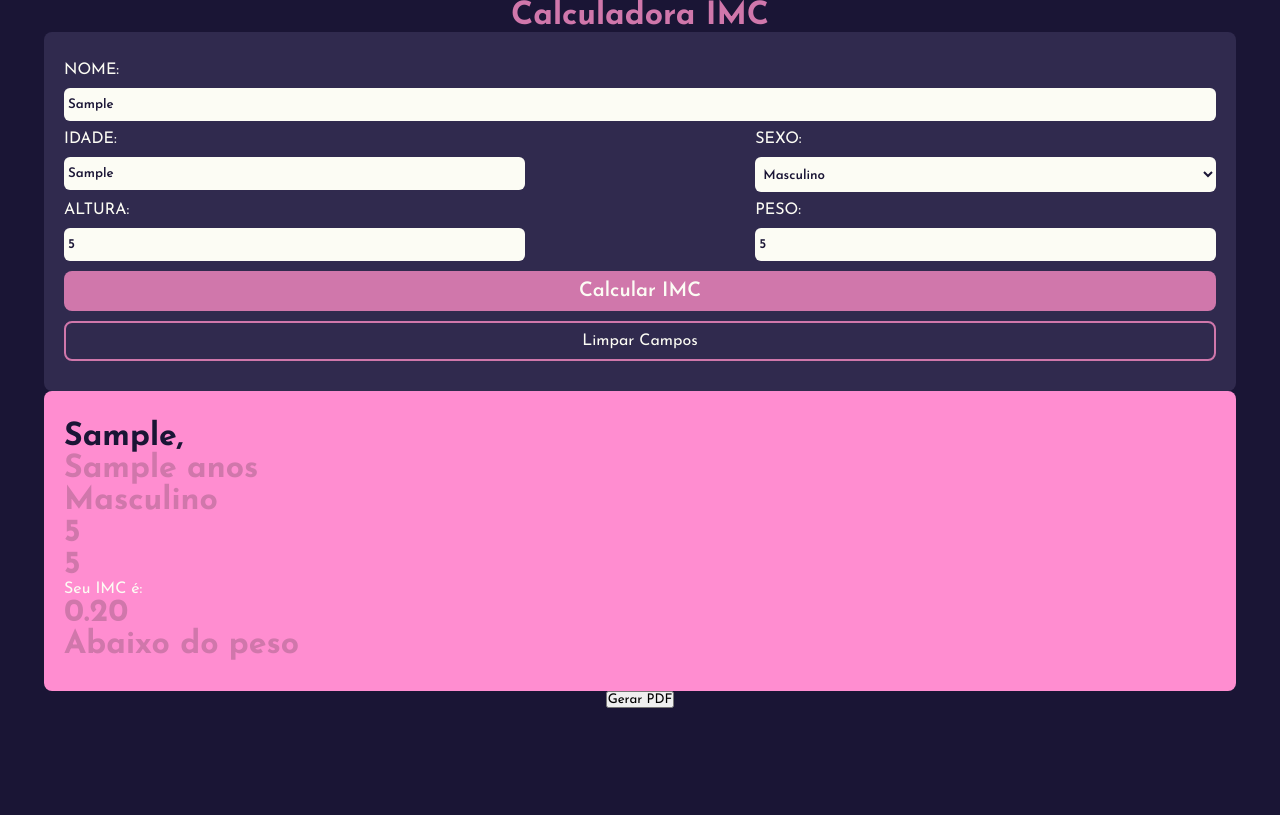
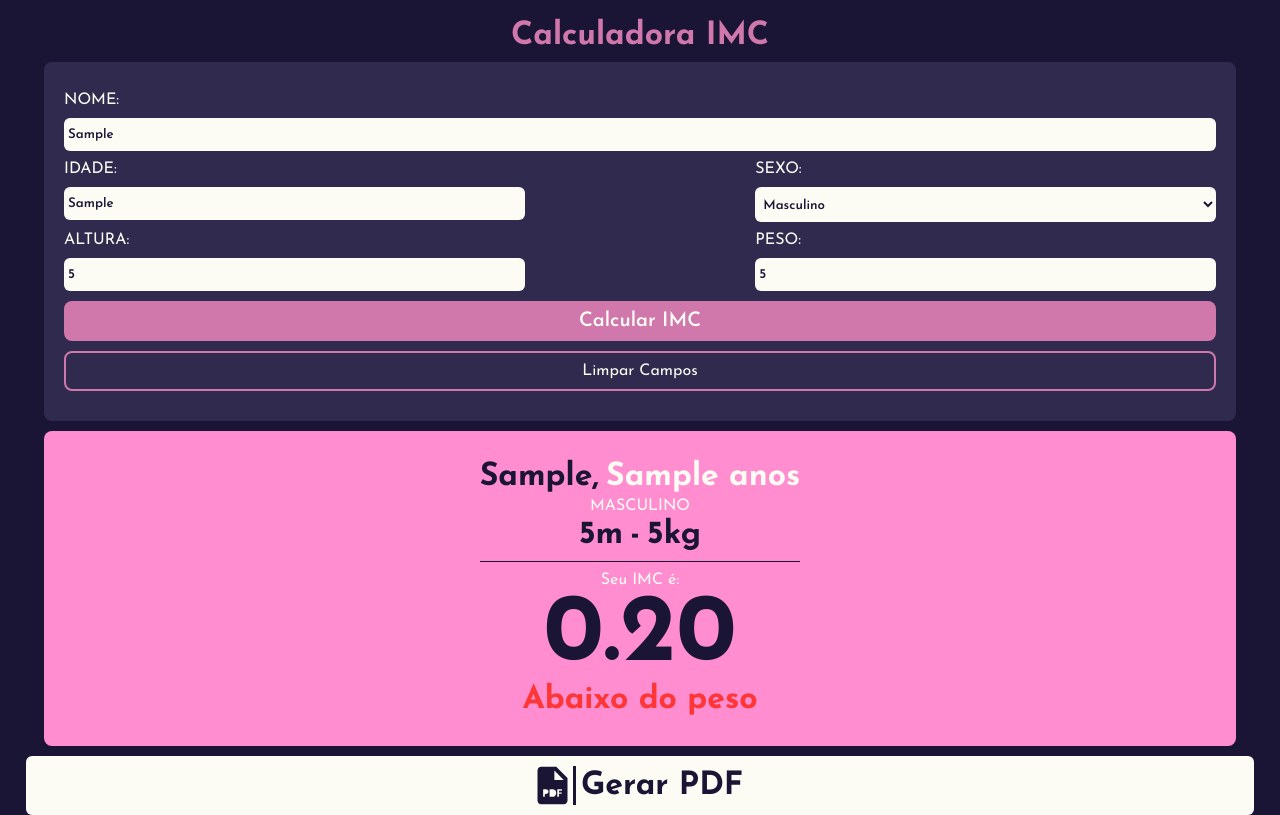
Before and after one commit to igorviniciussantana/imc-pwa, a website: page index.html in a window 1280 px wide. Both pictures are taken after typing "Sample", "Sample", "5", "5" into the empty fields and a click on the button "Calcular IMC". Drawn offline with Linux system fonts and the light colour scheme.

Commit message:
Estilização da Página

```diff
--- a/css/style.css
+++ b/css/style.css
@@ -13,9 +13,11 @@
 }
 
 .container {
+  padding: 20px 0 0 0;
   display: flex;
   flex-direction: column;
   align-items: center;
+  row-gap: 10px;
 }
 
 h1 {
@@ -102,12 +104,23 @@ padding: 10px 0;
 
   display: flex;
   flex-direction: column;
+  align-items: center;
 
   border-radius: 8px;
   color: #FCFCF4;
 }
 
+.cima{
 
+display: flex;
+flex-direction: column;
+align-items: center;
+row-gap: 5px;
+border-bottom: 1px solid #1a1535;
+padding-bottom: 10px;
+margin-bottom: 10px;
+
+}
 #nome_tela{
 
 
@@ -115,3 +128,69 @@ padding: 10px 0;
     color: #1a1535;
     font-weight: 700;
 }
+
+#idade_tela, #sexo_tela{
+
+color: #fcfcf4;
+
+}
+
+#sexo_tela{
+
+font-weight: 400;
+font-size: 16px;
+
+}
+
+.nomeIdade{
+
+display: flex;
+
+}
+
+
+.pesoAltura{
+  display: flex;
+
+}
+
+#altura_tela, #peso_tela{
+
+
+  color: #1a1535;
+}
+
+#resultado{
+  color: #1A1535;
+  font-weight: 700;
+  font-size: 96px;
+
+
+}
+
+#pdf{
+
+  border: 0;
+width: 96vw;
+padding: 0px 20px;
+background-color: #FCFCF4;
+  display: flex;
+  align-items: center;
+  justify-content: center;
+  border-radius: 6px;
+padding: 10px 0;
+
+  font-size: 32px;
+  color: #1a1535;
+  font-weight: 900;
+}
+
+
+#pdf img{
+
+
+border-right: 3px solid #1A1535;;
+padding-right: 5px;
+margin-right: 5px;
+
+}
--- a/index.html
+++ b/index.html
@@ -44,8 +44,8 @@
           <div class="inputGroup">
             <label for="sexo">SEXO:</label>
             <select id="sexo" name="sexo">
-              <option value="Masculino">Masculino</option>
-              <option value="Feminino">Feminino</option>
+              <option value="MASCULINO">Masculino</option>
+              <option value="FEMININO">Feminino</option>
             </select>
           </div>
 
@@ -80,7 +80,7 @@
 
       <!-- Inicio dos Resultados -->
       <div class="resultados">
-        <div class="cima">
+        <div class="cima" id="cima">
           <div class="nomeIdade">
             <h1 id="nome_tela"></h1>
             <h1 id="idade_tela"></h1>
@@ -99,7 +99,7 @@
 
       <!-- Fim dos Resultados -->
 
-      <button onclick="downloadPDF()">Gerar PDF</button>
+      <button onclick="downloadPDF()" id="pdf"> <img src="images/Vector.svg" alt=""> Gerar PDF</button>
     </div>
     <script src="js/main.js"></script>
   </body>
--- a/js/main.js
+++ b/js/main.js
@@ -13,41 +13,45 @@ function calcular() {
     const sexo = document.getElementById("sexo").value;
     const peso = document.getElementById("peso").value;
     const altura = document.getElementById("altura").value;
+    const cima = document.getElementById("cima");
 
 
 
     soma = peso / (altura * altura);
 
 
-    nome_tela.textContent = nome + ",";
-    idade_tela.textContent = idade + " anos";
+    nome_tela.textContent = nome + ", ";
+    idade_tela.textContent = ` ${idade} anos`;
     sexo_tela.textContent = sexo;
-   altura_tela.textContent = altura;
-   peso_tela.textContent =  peso;
+   altura_tela.textContent = altura + "m - ";
+   peso_tela.textContent = peso + "kg";
     resultado.textContent = soma.toFixed(2);
 
     if (soma < 18.5) {
-
+        tabela.style.color = "#FF3636"
         tabela.textContent = "Abaixo do peso";
 
+
     } else if (soma > 18.5 & soma < 24.9) {
+        tabela.style.color = "#47AA25"
 
         tabela.textContent = "Peso normal";
 
     } else if (soma > 25.0 & soma < 29.9) {
-
+tabela.style.color = "#FFBB36"
         tabela.textContent = "Excesso de peso";
 
+
     } else if (soma > 30.0 & soma < 34.9) {
-
+        tabela.style.color = "#FF3636"
         tabela.textContent = "Obsidade classe I";
 
     } else if (soma > 35.0 & soma < 39.9) {
-
+        tabela.style.color = "#FF3636"
         tabela.textContent = "Obsidade classe II";
 
     } else if (soma > 40) {
-
+        tabela.style.color = "#FF3636"
         tabela.textContent = "Obsidade classe III";
     }
 
@@ -68,7 +72,7 @@ function downloadPDF() {
     const fileName = nome + '.pdf'
 
     var opt = {
-      margin: 0,
+      margin: 1,
       filename: fileName,
       html2canvas: { scale: 2 },
       jsPDF: { unit: "in", format: "letter", orientation: "portrait" },
```
Also changed, not shown: images/Vector.svg (added).
